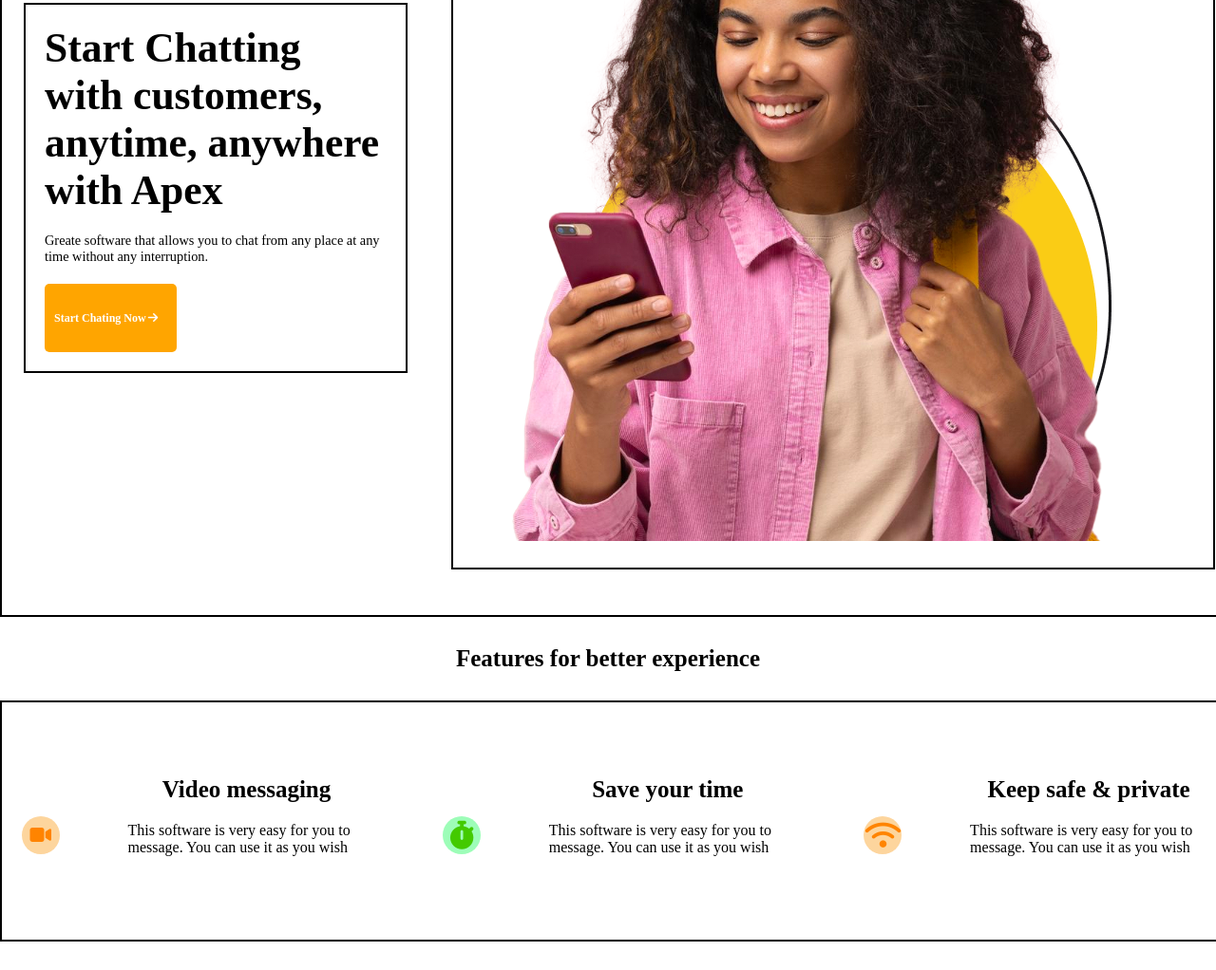
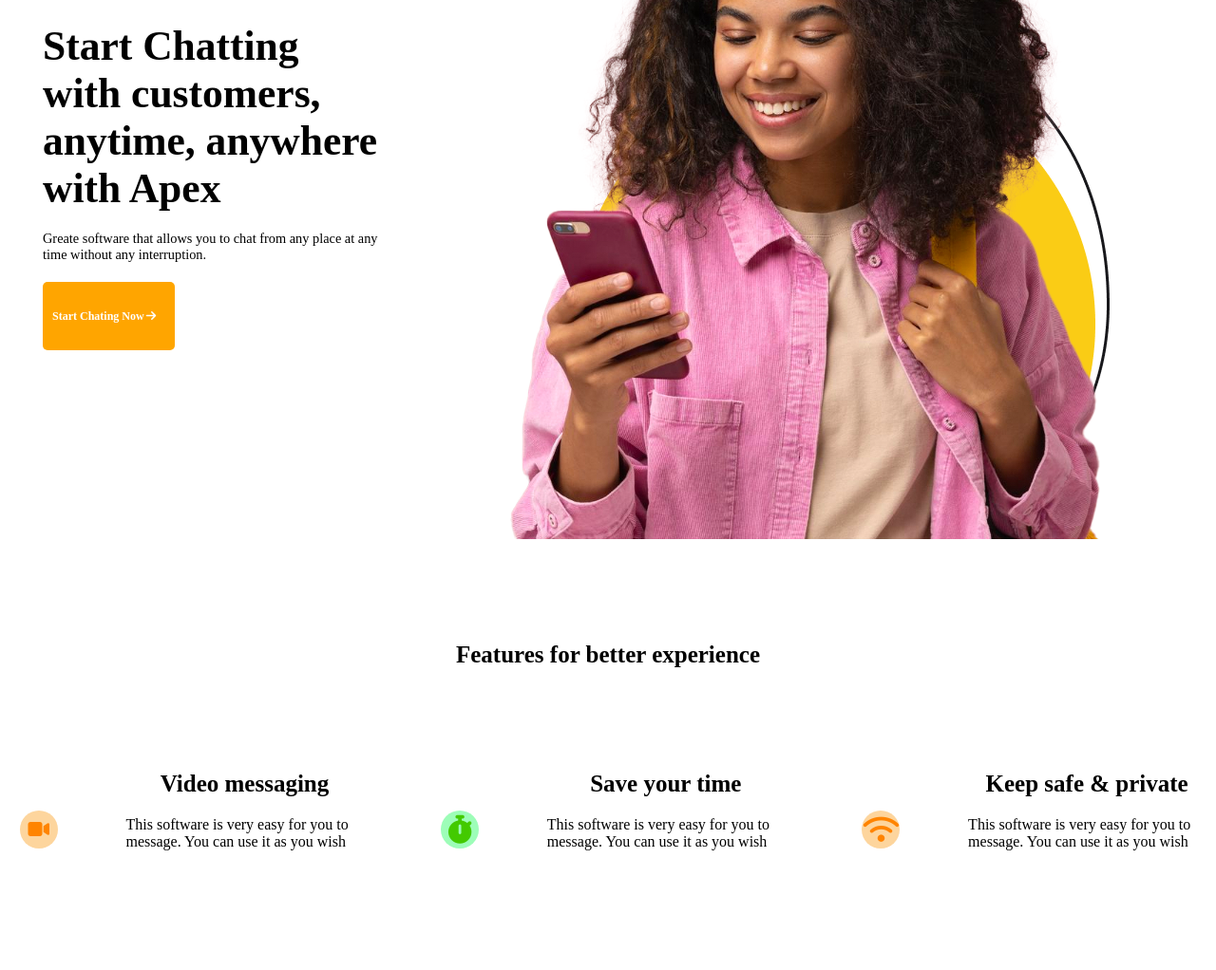
Before and after one commit to Pateldeep760/web, a plain HTML site: page Apex/index.html in a window 1280 px wide. Shown: the part 360-1382 px from the top of the page at 95% size. Drawn offline with Linux system fonts and the light colour scheme; files that its build step writes are made by us from their sources.

Commit message:
Update stylesheet.css

```diff
--- a/Apex/stylesheet.css
+++ b/Apex/stylesheet.css
@@ -59,7 +59,7 @@ header {
     width: 1300px;
     height: 900px;
     display: flex;
-    border: 2px solid black;
+    /* border: 2px solid black; */
     align-items: center;
     justify-content: space-around;
 
@@ -67,7 +67,7 @@ header {
         margin: 10px 0px;
         width: 400px;
         height: auto;
-        border: 2px solid black;
+        /* border: 2px solid black; */
         align-items: center;
         justify-content: space-around;
 
@@ -110,7 +110,7 @@ header {
         width: 800px;
         height: 800px;
         display: flex;
-        border: 2px solid black;
+        /* border: 2px solid black; */
         align-items: center;
         justify-content: space-around;
 
@@ -132,7 +132,7 @@ h2{
     width: 1300px;
     height: 250px;
     display: flex;
-    border: 2px solid black;
+    /* border: 2px solid black; */
     align-items: center;
     justify-content: space-around;
     gap: 30px;
```
